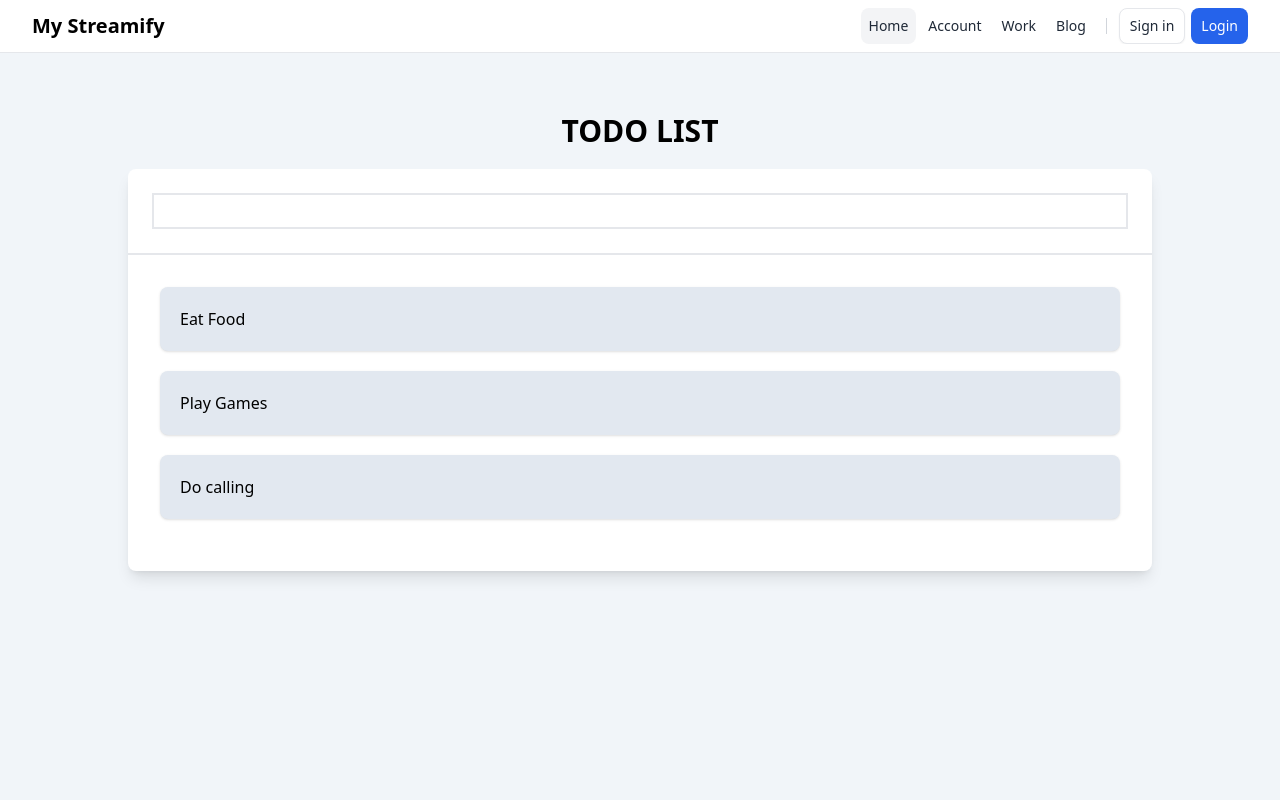
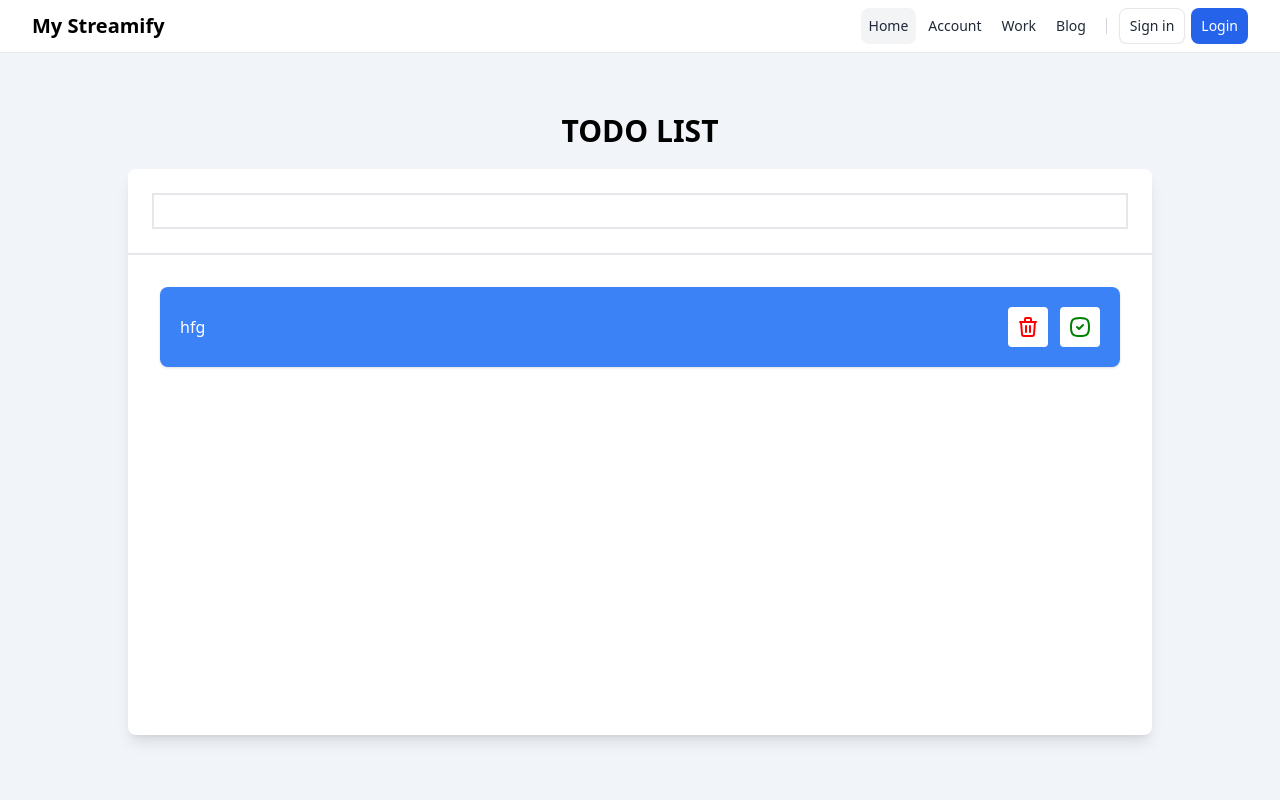
Before and after one commit to yash-nomadic/frontend, a Next.js app: page /todolist in a window 1280 px wide. Shown: the top 800 px of the page. Built offline with nearby package versions, Linux system fonts and the light colour scheme.

Commit message:
todolist

```diff
--- a/src/app/todolist/page.jsx
+++ b/src/app/todolist/page.jsx
@@ -1,5 +1,6 @@
 'use client'
 
+import { IconSquareRoundedCheck, IconTrash } from '@tabler/icons-react';
 import React, { useState } from 'react'
 
 const Todolist = () => {
@@ -8,19 +9,39 @@ const Todolist = () => {
     // const [count, setCount] = useState(0)
 
     const [taskList, setTaskList] = useState([
-        { text: 'Eat Food', completed: false },
-        { text: 'Play Games', completed: false },
-        { text: 'Do calling', completed: false }
+        {text: 'hfg', completed: false}
     ]);
 
     const addNewTask = (e) => {
-        console.log(e.code);
+
 
         if (e.code === 'Enter') {
+
+            if (!e.target.value.trim()) {
+                return alert('Please Enter a task');
+            }
+
             console.log(e.target.value);
-            e.target.value = ''
+
+            const newTask = { text: e.target.value, completed: false };
+
+            setTaskList([newTask, ...taskList]);
+
+
+            e.target.value = '';
+
+
 
         }
+
+    }
+
+    const deleteTask = (index)=>{
+        console.log(index);
+
+        const temp = taskList;
+        taskList.splice(index, 1)
+        setTaskList([...temp]);
 
     }
 
@@ -41,20 +62,26 @@ const Todolist = () => {
                             type="text"
                         />
 
-                        {/* <h1 className='text-2xl font-bold'>{count}</h1>
 
-                        <button className='border p-3' onClick={() => {
-                            setCount(count+1);
-                            console.log(count);
-
-                        }}>Add Count</button> */}
                     </div>
 
-                    <div className='p-8'>
+                    <div className='p-8 h-[60vh] overflow-y-scroll'>
                         {
                             taskList.map((task, index) => {
-                                return <div key={index} className='shadow mb-5 rounded-lg p-5 bg-slate-200 font-medium'>
-                                    <p>{task.text}</p>
+                                return <div key={index} className='shadow mb-5 rounded-lg p-5 bg-blue-500 font-medium text-white flex justify-between items-center'>
+                                    <p className=''>{task.text}</p>
+
+                                    <div className='flex gap-3'>
+                                        <button className='bg-white p-2 rounded ' onClick={() => {deleteTask(index)}}>
+                                            <IconTrash color='red' size={24} />
+                                        </button>
+                                        <button className='bg-white p-2 rounded '>
+                                            <IconSquareRoundedCheck color='green' size={24} />
+                                        </button>
+
+                                    </div>
+
+
                                 </div>
                             })
                         }
```
